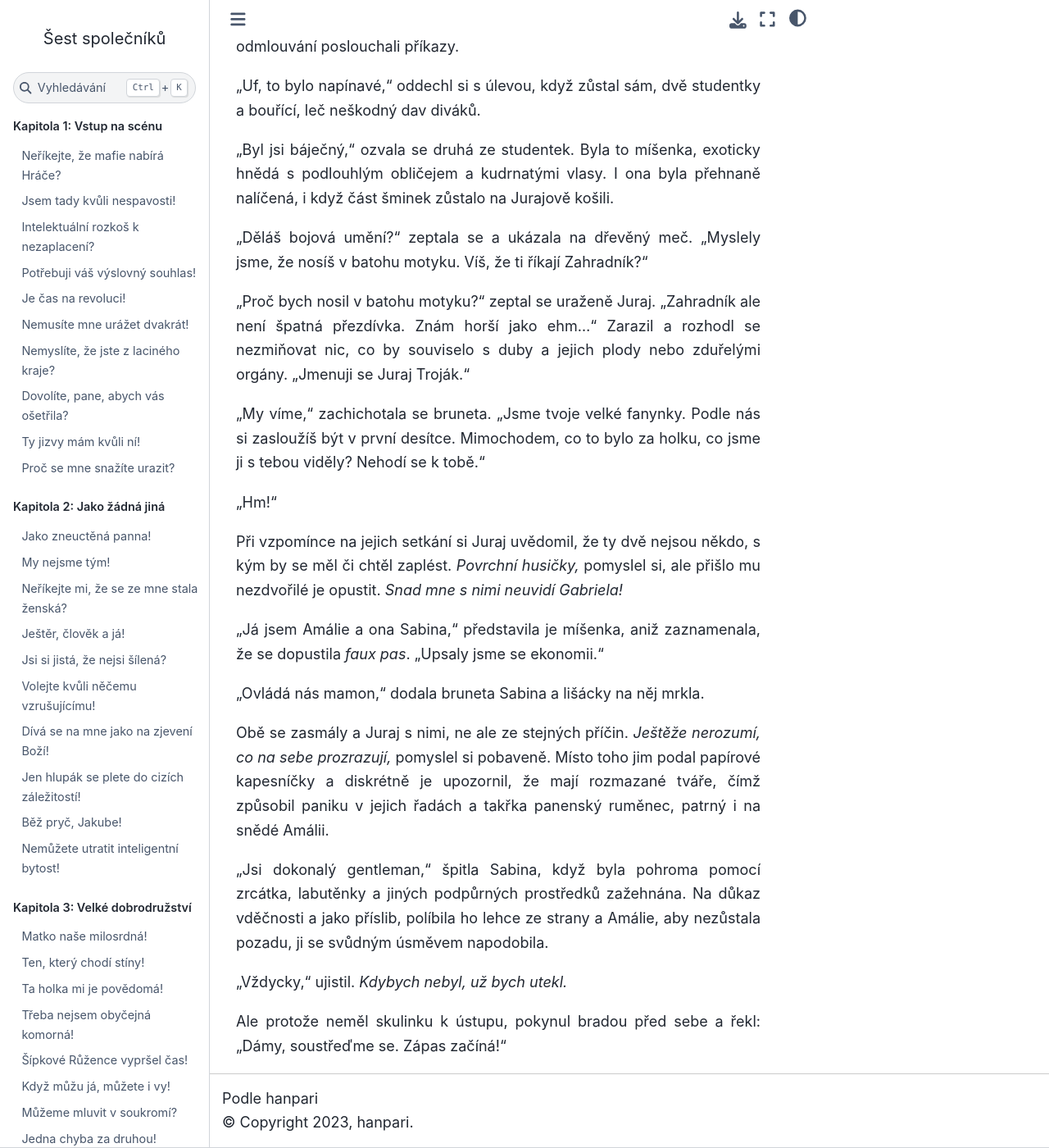
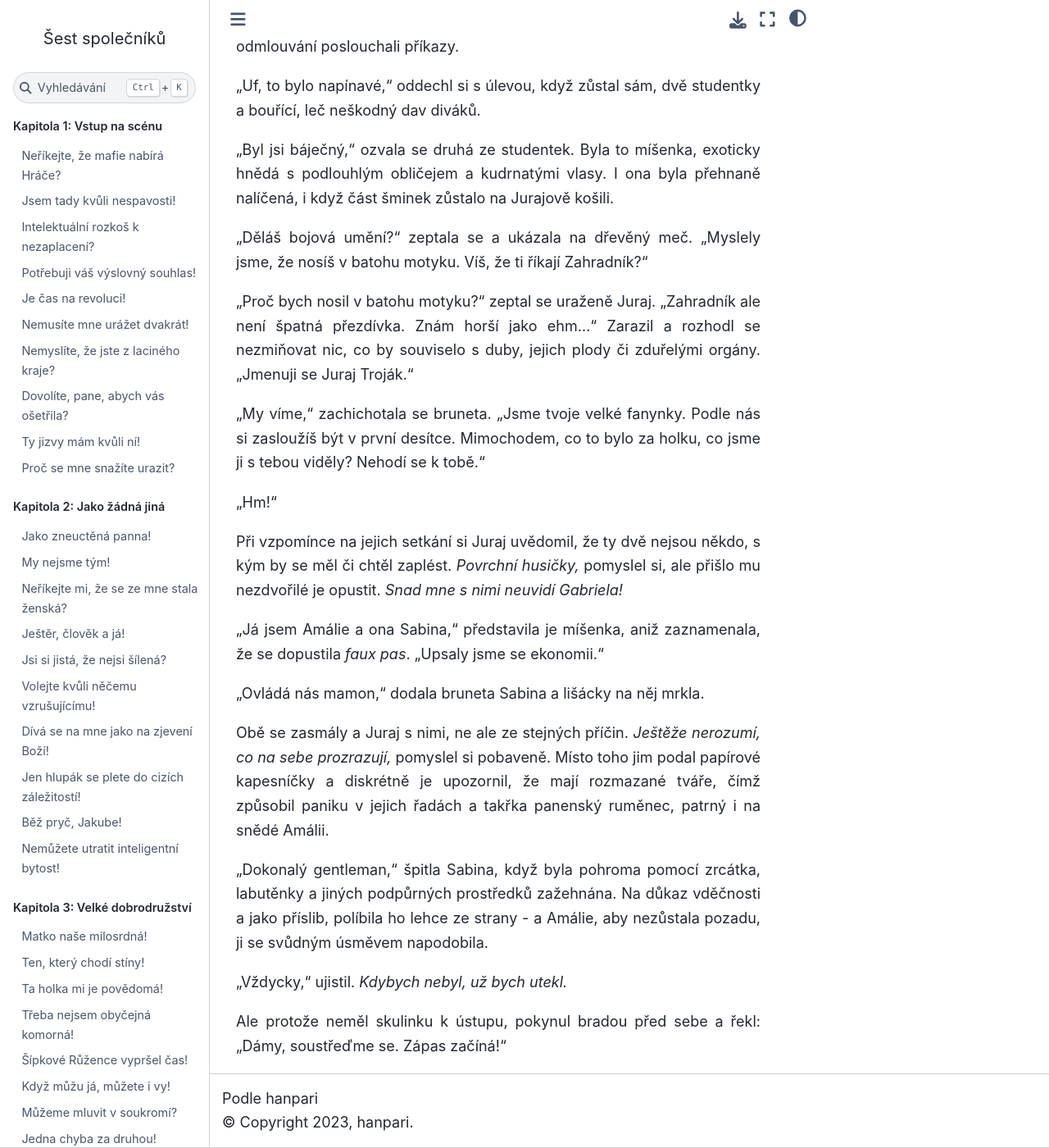
Before and after one commit to hanpari/sest-spolecniku, a Sphinx documentation site: the page built from source/sest_spolecniku/005-schizofrenie/8.md, in a window 1280 px wide and 1400 px high, scrolled down 4917 px. Shown: the whole window at 82% size. Built offline with Sphinx 7.4.7 and the Sphinx Book theme 1.1.4, drawn with Linux system fonts in a browser that asks for light colours.

```diff
--- a/source/sest_spolecniku/005-schizofrenie/8.md
+++ b/source/sest_spolecniku/005-schizofrenie/8.md
@@ -100,7 +100,7 @@ I když si přál něco poznamenat, měl co dělat, aby potlačil děs, které v
 
 "Děláš bojová umění?" zeptala se a ukázala na dřevěný meč. "Myslely jsme, že nosíš v batohu motyku. Víš, že ti říkají Zahradník?"
 
-"Proč bych nosil v batohu motyku?" zeptal se uraženě Juraj. "Zahradník ale není špatná přezdívka. Znám horší jako ehm..." Zarazil a rozhodl se nezmiňovat nic, co by souviselo s duby a jejich plody nebo zduřelými orgány. "Jmenuji se Juraj Troják."
+"Proč bych nosil v batohu motyku?" zeptal se uraženě Juraj. "Zahradník ale není špatná přezdívka. Znám horší jako ehm..." Zarazil a rozhodl se nezmiňovat nic, co by souviselo s duby, jejich plody či zduřelými orgány. "Jmenuji se Juraj Troják."
 
 "My víme," zachichotala se bruneta. "Jsme tvoje velké fanynky. Podle nás si zasloužíš být v první desítce. Mimochodem, co to bylo za holku, co jsme ji s tebou viděly? Nehodí se k tobě."
 
@@ -114,7 +114,7 @@ Při vzpomínce na jejich setkání si Juraj uvědomil, že ty dvě nejsou někd
 
 Obě se zasmály a Juraj s nimi, ne ale ze stejných příčin. *Ještěže nerozumí, co na sebe prozrazují,* pomyslel si pobaveně. Místo toho jim podal papírové kapesníčky a diskrétně je upozornil, že mají rozmazané tváře, čímž způsobil paniku v jejich řadách a takřka panenský ruměnec, patrný i na snědé Amálii.
 
-"Jsi dokonalý gentleman," špitla Sabina, když byla pohroma pomocí zrcátka, labutěnky a jiných podpůrných prostředků zažehnána. Na důkaz vděčnosti a jako příslib, políbila ho lehce ze strany a Amálie, aby nezůstala pozadu, ji se svůdným úsměvem napodobila.
+"Dokonalý gentleman," špitla Sabina, když byla pohroma pomocí zrcátka, labutěnky a jiných podpůrných prostředků zažehnána. Na důkaz vděčnosti a jako příslib, políbila ho lehce ze strany - a Amálie, aby nezůstala pozadu, ji se svůdným úsměvem napodobila.
 
 "Vždycky," ujistil. *Kdybych nebyl, už bych utekl.*
 
```
Also changed, not shown: source/sest_spolecniku/005-schizofrenie/9.md (+53 -0 lines).
